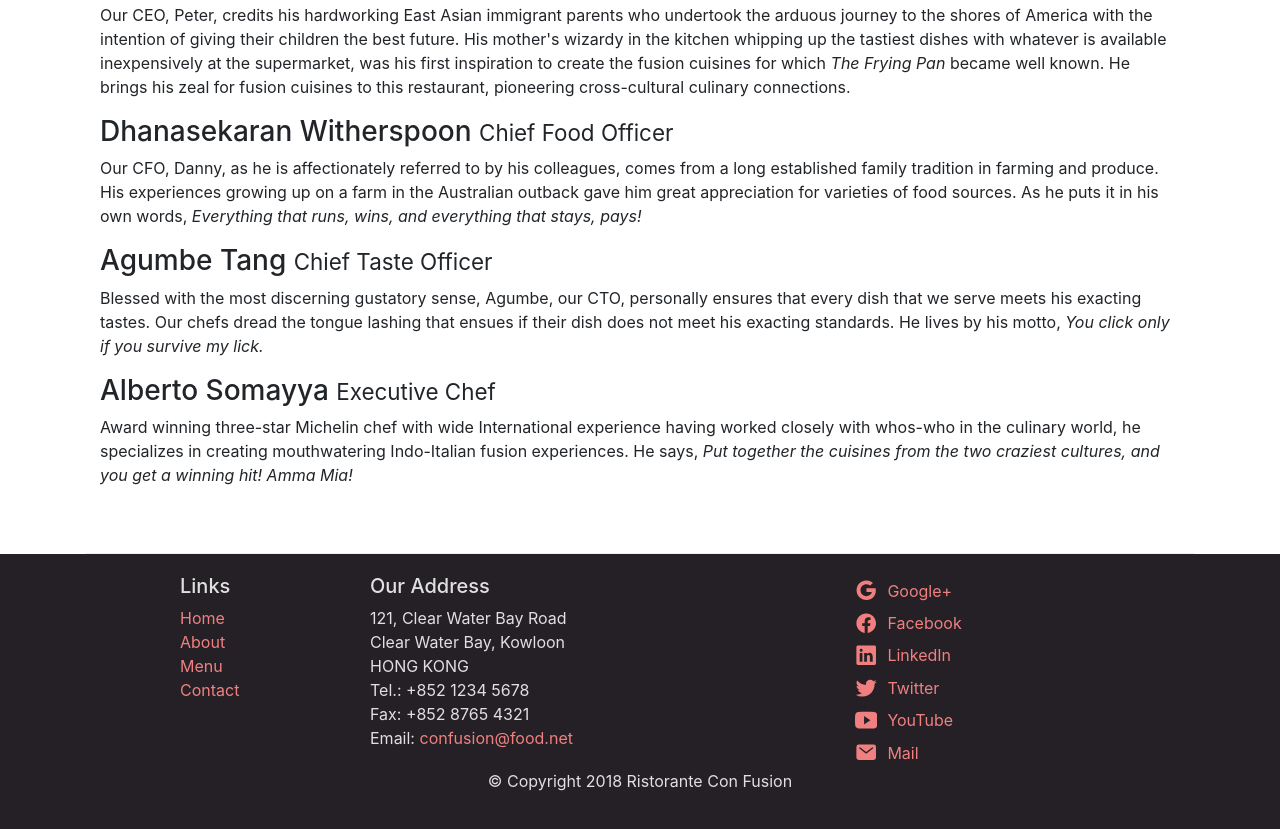
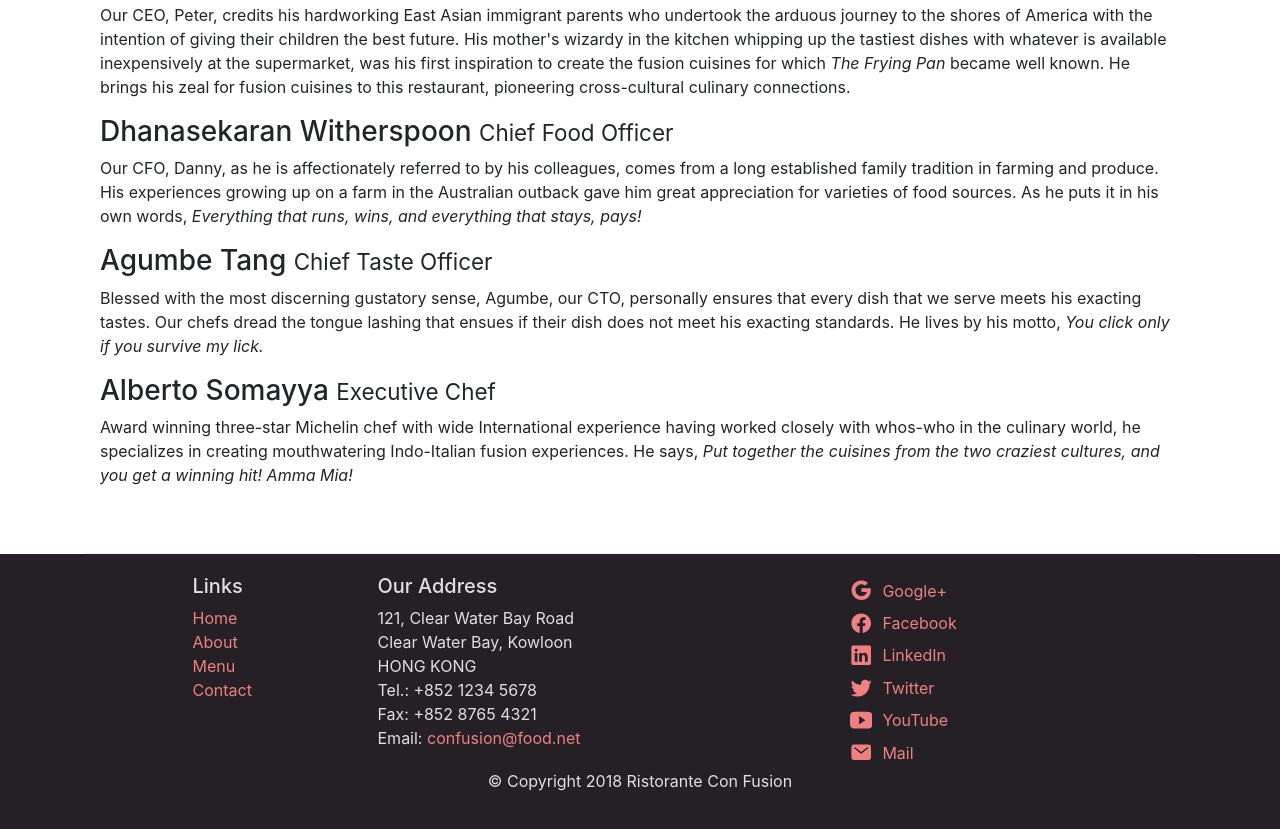
Before and after one commit to Aitfakirali/ConFusion, a website: page aboutus.html in a window 1280 px wide. Shown: the part 886-1715 px from the top of the page. Drawn offline with nearby package versions, Linux system fonts and the light colour scheme.

Commit message:
last update-2

```diff
--- a/aboutus.html
+++ b/aboutus.html
@@ -109,7 +109,7 @@
 
     <footer class="footer">
       <div class="container">
-        <div class="row">
+        <div class="row row-header">
           <div class="col-4 offset-1 col-sm-2">
             <h5>Links</h5>
             <ul class="list-unstyled">
```
